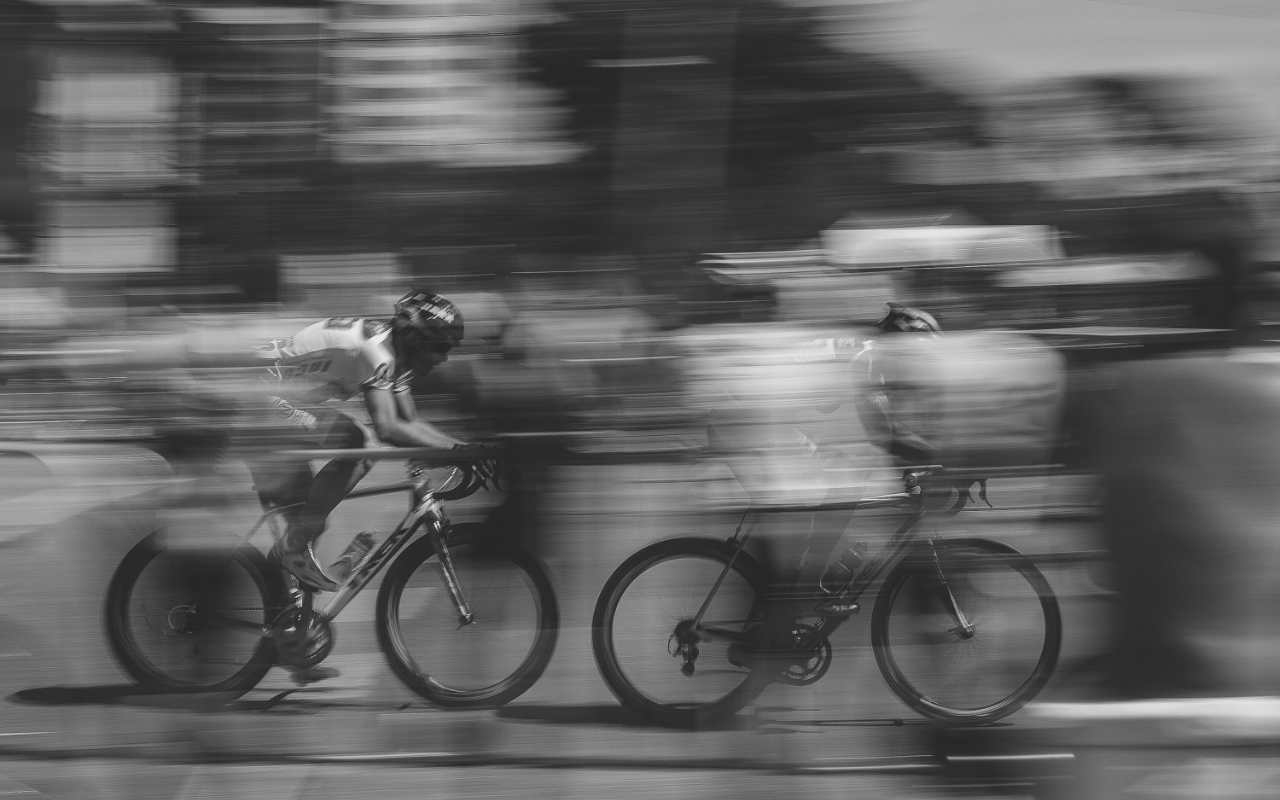
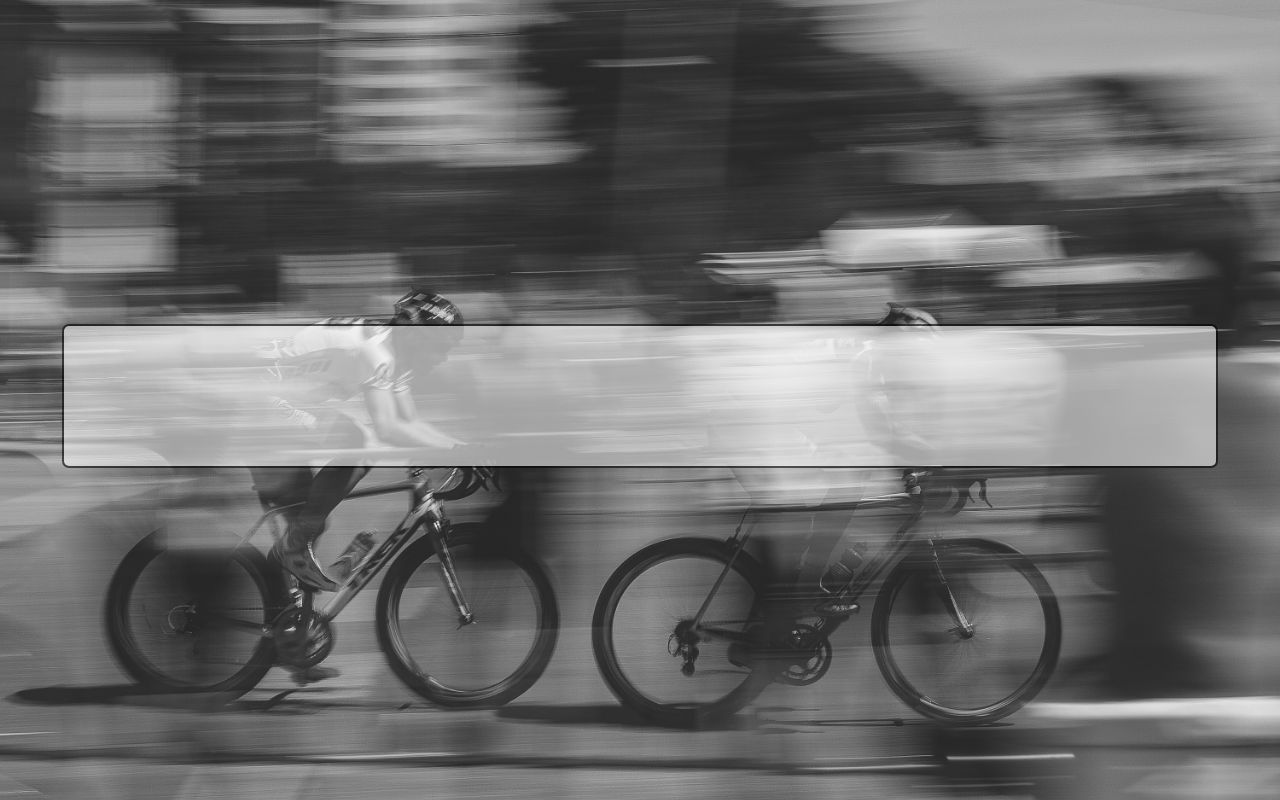
Before and after one commit to ekrresa/drumkit-javascript, a plain HTML site: page index.html in a window 1280 px wide. Drawn offline with Linux system fonts and the light colour scheme.

Commit message:
setup container div to host the keys

```diff
--- a/index.html
+++ b/index.html
@@ -6,7 +6,8 @@
 </head>
 <body>
 
+	<div class="keyboard">
 
-
+	</div>
 </body>
 </html>
--- a/style.css
+++ b/style.css
@@ -7,4 +7,18 @@ body {
     background-position-x: center;
     background-position-y: center;
     background-repeat: no-repeat;
+
+    display: flex;
+    align-items: center;
+
 }
+
+.keyboard {
+	height: 140px;
+	width: 90%;
+	background-color: whitesmoke;
+	opacity: 0.6;
+	margin: 0 auto;
+	border-radius: 7px;
+	border: 2px solid;
+}
```
